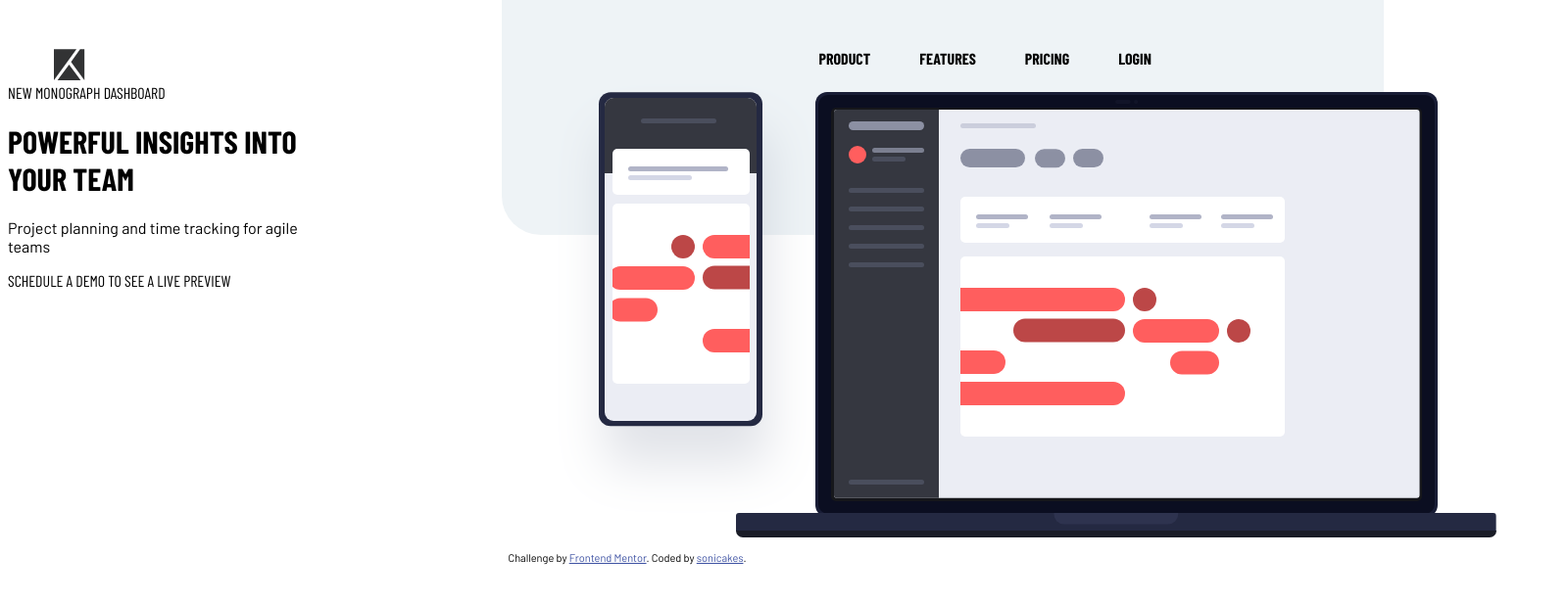
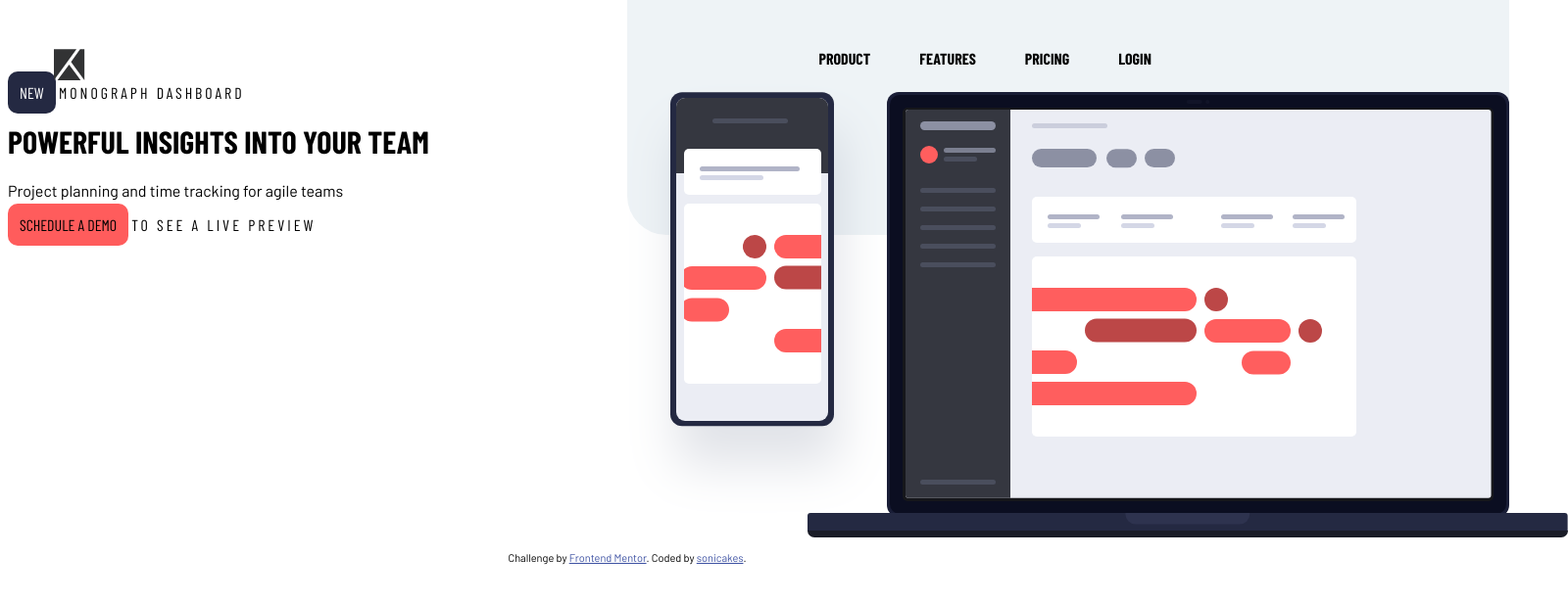
Before and after one commit to sonicakes/tracking-page, a plain HTML site: page index.html in a window 1280 px wide. Shown: the whole page at 98% size, 1600 px wide, since content can reach past the window. Drawn offline with nearby package versions, Linux system fonts and the light colour scheme.

Commit message:
further styling

```diff
--- a/index.html
+++ b/index.html
@@ -22,7 +22,7 @@
       href="https://fonts.googleapis.com/css2?family=Barlow+Condensed:wght@400;700&display=swap"
       rel="stylesheet"
     />
-    <title>Frontend Mentor | Project tracking intro component</title>
+    <title>Project tracking intro component</title>
 
     <!-- Feel free to remove these styles or customise in your own stylesheet 👍 -->
     <style>
@@ -48,15 +48,19 @@
         <div class="menu__item">Pricing</div>
         <div class="menu__item">Login</div>
       </div>
+      <div class="menu-toggler">
+        <img class="icon-hamburger" src="images/icon-hamburger.svg">
+        <img class="icon-close" src="images/icon-close.svg">
+      </div>
     </header>
   </div>
     <main>
       <div class="info">
-      <div class="btn btn--new"><span>New</span> Monograph Dashboard</div>
+      <div class="btn btn--new"><span class="btn-span">New</span> <span class="second-title">Monograph Dashboard</span></div>
       <h1>Powerful insights into your team</h1>
       <p>Project planning and time tracking for agile teams</p>
       <div class="btn btn--demo">
-        <span>Schedule a demo</span> to see a live preview
+        <span class="btn-span">Schedule a demo</span> <span class="second-title">to see a live preview</span>
       </div>
     </div>
     <div class="img"><img src="/images/illustration-devices.svg"></div>
--- a/styles.scss
+++ b/styles.scss
@@ -5,7 +5,12 @@ body {
 
 .menu {
   display: flex;
+  flex-direction: column;
   margin-top: 50px;
+
+  @media (min-width: 768px) {
+   flex-direction: row;
+  }
 
   &__item {
     text-transform: uppercase;
@@ -24,6 +29,27 @@ body {
 h1 {
   font-family: "Barlow Condensed", sans-serif;
   text-transform: uppercase;
+}
+
+.btn {
+
+        .btn-span {
+            background: hsl(0, 100%, 68%);
+            padding: 12px;
+            border-radius: 10px;
+        }
+
+        .second-title {
+            letter-spacing: 3px;
+        }
+
+    &--new {
+        .btn-span {
+            background: hsl(230, 29%, 20%);
+            color: #fff;
+
+        }
+    }
 }
 
 .container {
@@ -47,9 +73,12 @@ main {
   display: flex;
 
   .img {
-    position: relative;
-    left: 255px;
     z-index: 2;
+    width: 50%;
+  }
+
+  .info {
+      width: 50%;
   }
 }
 .shape {
@@ -59,6 +88,14 @@ main {
     border-radius: 0 0 0 40px;
     position: absolute;
     top: 0;
-    left: 40%;
+    left: 50%;
     z-index: 1;
   }
+
+  .menu-toggler {
+      display: block;
+
+    @media (min-width: 768px) {
+        display: none;
+      }
+  }
```
Also changed, not shown: styles.css, 1 other file.
